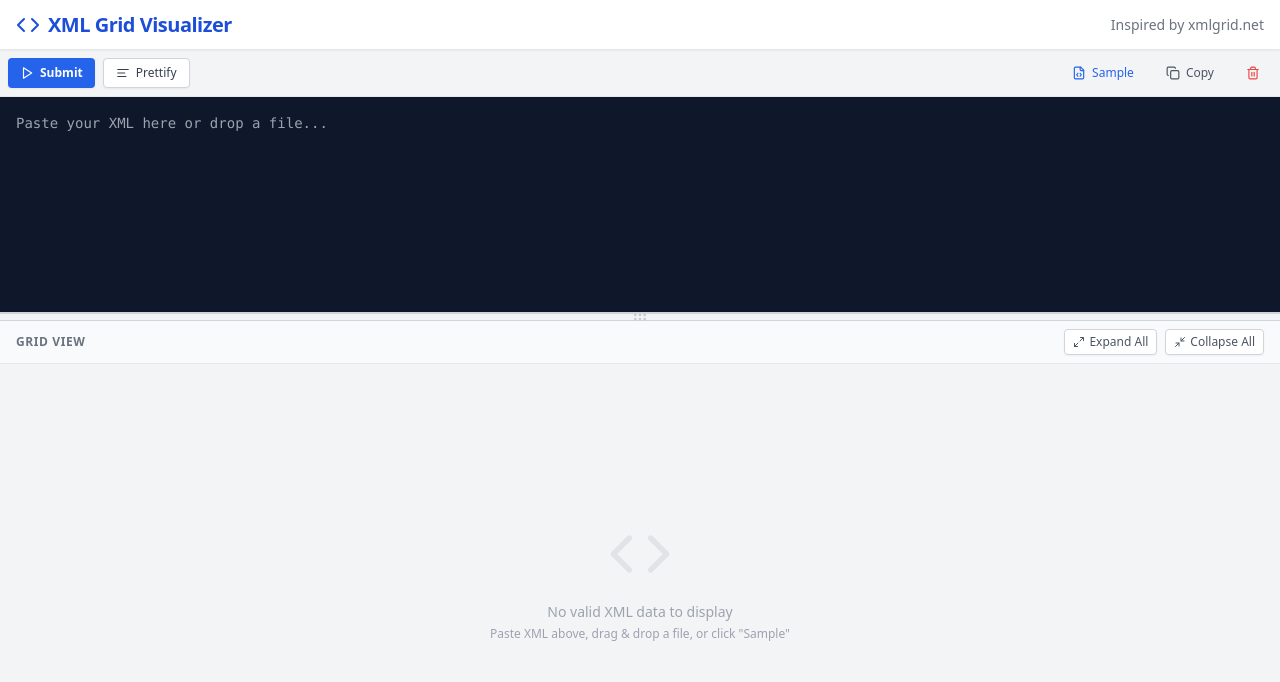
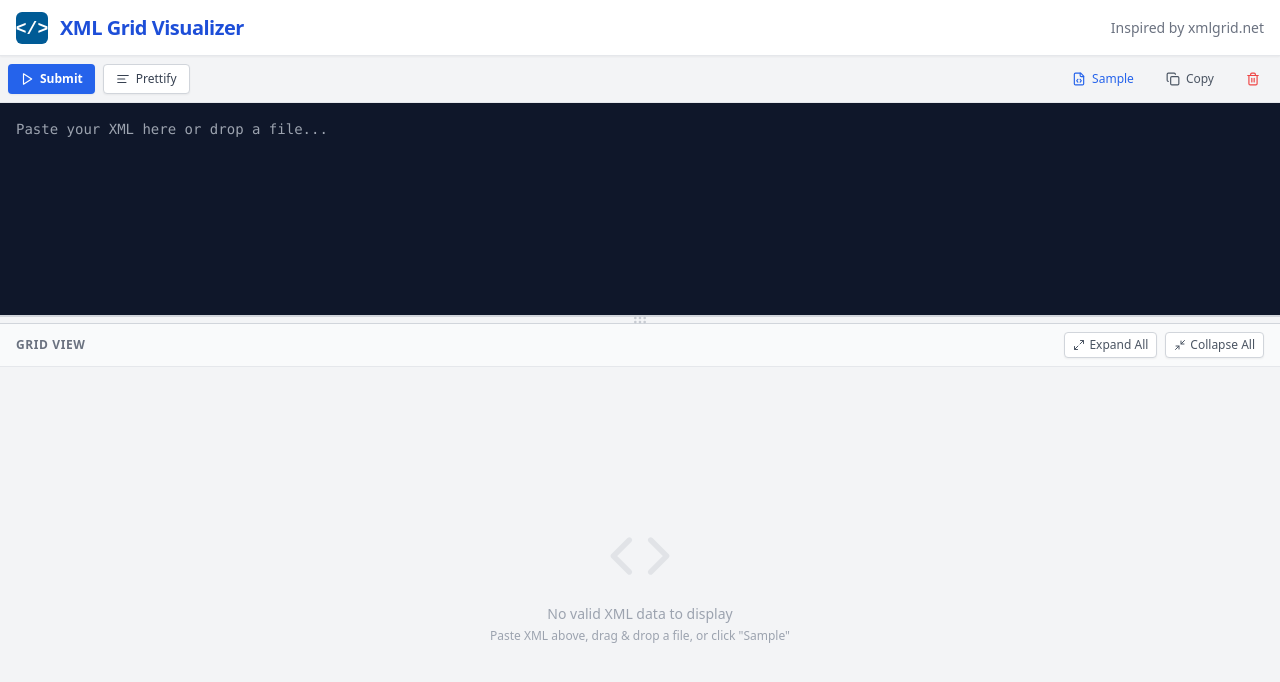
Before and after one commit to link1to4/Xml-Grid-Visualizer, a React (Vite) app: page / in a window 1280 px wide. Shown: the top 682 px of the page. Built offline with nearby package versions, Linux system fonts and the light colour scheme.

Commit message:
feat: Add custom favicon and application logo
Introduces a custom SVG favicon and an inline SVG component for the application logo. This enhances the visual identity of the XML Grid Visualizer.

```diff
--- a/App.tsx
+++ b/App.tsx
@@ -48,6 +48,14 @@
   }
   return `${basePath}/${tagName}`;
 };
+
+// --- Custom Logo Component ---
+const AppLogo = () => (
+  <svg xmlns="http://www.w3.org/2000/svg" viewBox="0 0 64 64" className="w-8 h-8 shrink-0">
+    <rect x="0" y="0" width="64" height="64" rx="12" fill="#005b96"/>
+    <text x="50%" y="53%" fontFamily="monospace" fontWeight="bold" fontSize="36" fill="white" textAnchor="middle" dominantBaseline="central">&lt;/&gt;</text>
+  </svg>
+);
 
 // --- Table View Component for Repeated Nodes ---
 interface NodeTableProps {
@@ -538,9 +546,9 @@
       <div className="flex flex-col h-screen bg-gray-100 font-sans text-gray-900 overflow-hidden">
 
         {/* Header */}
-        <header className="bg-white border-b border-gray-200 px-4 py-3 shadow-sm flex items-center justify-between shrink-0 z-10 h-[50px]">
-          <div className="flex items-center space-x-2 text-blue-700">
-            <Code className="w-6 h-6" />
+        <header className="bg-white border-b border-gray-200 px-4 py-3 shadow-sm flex items-center justify-between shrink-0 z-10 h-[56px]">
+          <div className="flex items-center space-x-3 text-blue-700">
+            <AppLogo />
             <h1 className="text-xl font-bold tracking-tight">XML Grid Visualizer</h1>
           </div>
           <div className="text-sm text-gray-500 hidden sm:block">
```
Also changed, not shown: index.html (+1 -0 lines).
